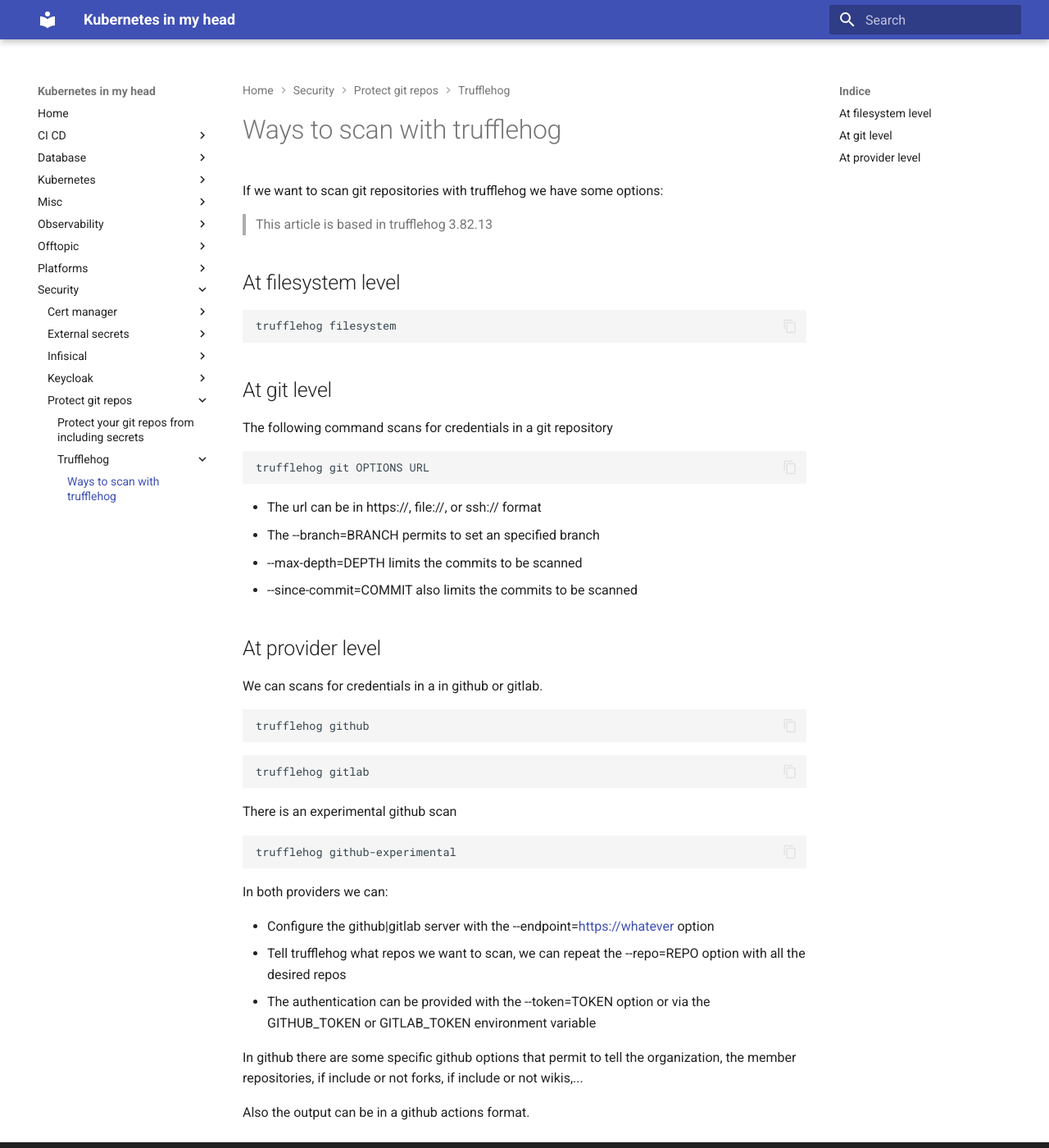
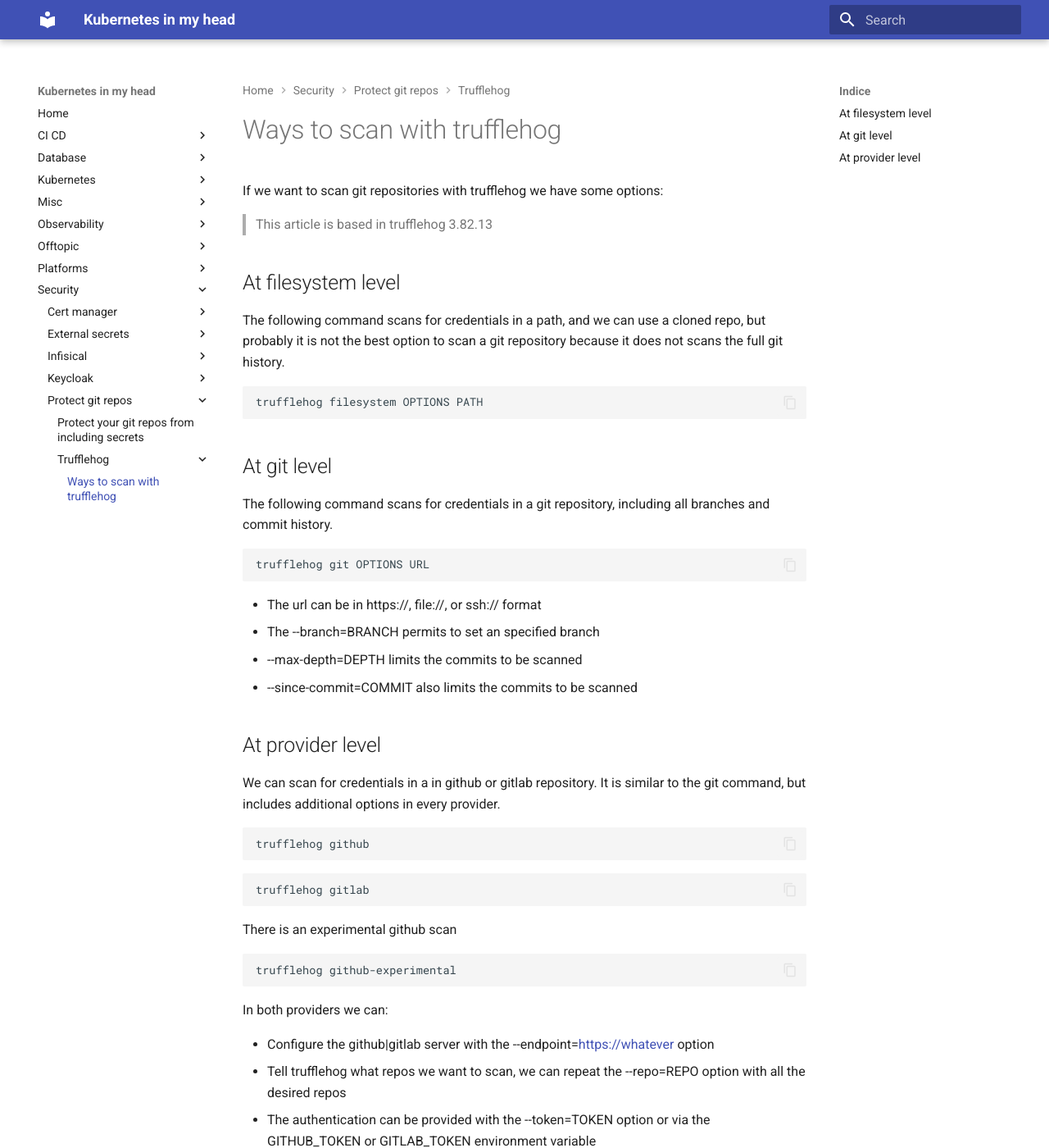
Before and after one commit to jorgelon/kubernetesinmyhead.net, an MkDocs documentation site: the page built from docs/security/protect-git-repos/trufflehog/ways-to-scan.md, in a window 1280 px wide and 1400 px high. Shown: the whole window at 82% size. Built offline with MkDocs 1.6.1 and Material for MkDocs 9.7.7, drawn with Linux system fonts in a browser that asks for light colours.

Commit message:
more info

````diff
--- a/docs/security/protect-git-repos/trufflehog/ways-to-scan.md
+++ b/docs/security/protect-git-repos/trufflehog/ways-to-scan.md
@@ -6,13 +6,15 @@ If we want to scan git repositories with trufflehog we have some options:
 
 ## At filesystem level
 
+The following command scans for credentials in a path, and we can use a cloned repo, but probably it is not the best option to scan a git repository because it does not scans the full git history.
+
 ```shell
-trufflehog filesystem
+trufflehog filesystem OPTIONS PATH
 ```
 
 ## At git level
 
-The following command scans for credentials in a git repository
+The following command scans for credentials in a git repository, including all branches and commit history.
 
 ```shell
 trufflehog git OPTIONS URL
@@ -25,7 +27,7 @@ trufflehog git OPTIONS URL
 
 ## At provider level
 
-We can scans for credentials in a in github or gitlab.
+We can scan for credentials in a in github or gitlab repository. It is similar to the git command, but includes additional options in every provider.
 
 ```shell
 trufflehog github
````
